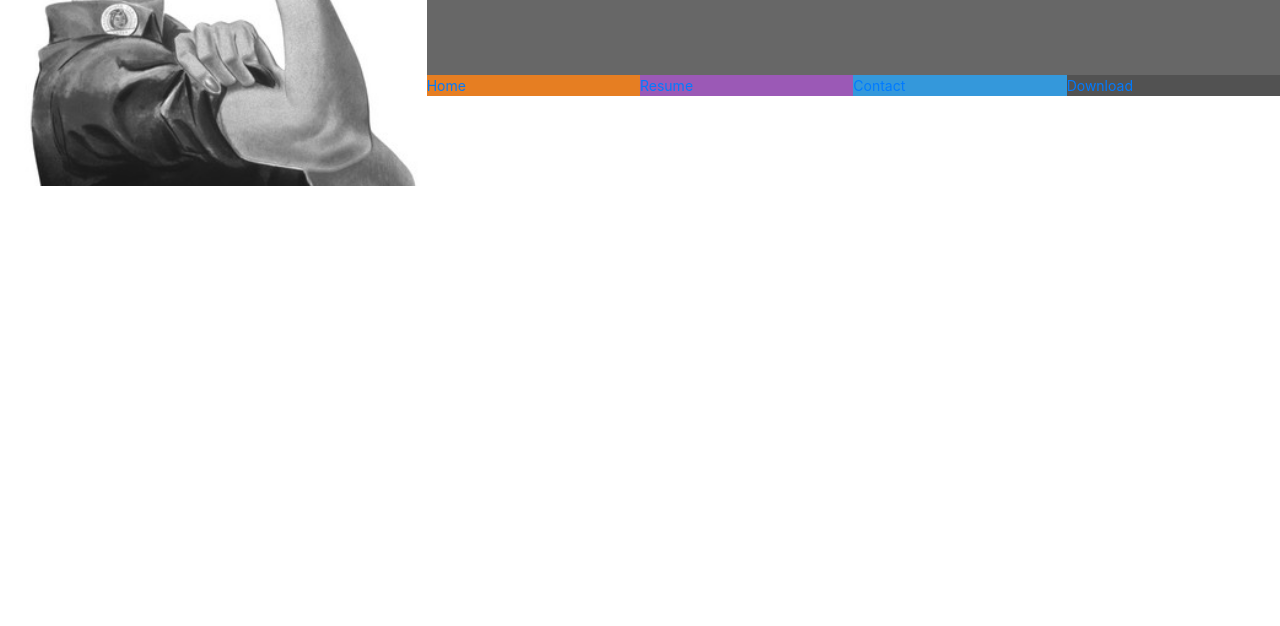
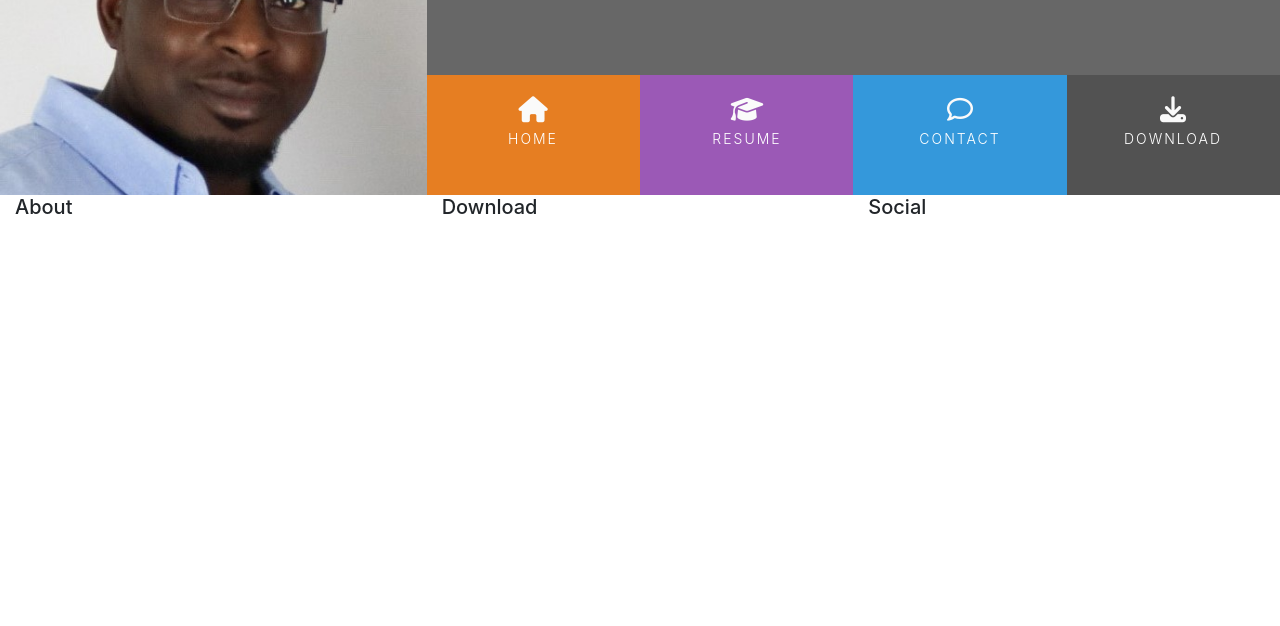
Before and after one commit to Oakani1/Portfolio, a plain HTML site: page index.html in a window 1280 px wide. Shown: the part 174-800 px from the top of the page. Drawn offline with nearby package versions, Linux system fonts and the light colour scheme.

Commit message:
header added, start of footer

```diff
--- a/assets/css/style.css
+++ b/assets/css/style.css
@@ -24,6 +24,7 @@
 }
 
 
+
 /* -------------------------------------------------Heading */
 header {
     margin: 0;
@@ -35,7 +36,7 @@ header {
 
 .logo {
     /* These affect the container it sits in */
-    background: url("../images/rosie.jpg");
+    background: url("../images/profile_3.jpg");
     background-position: center;
     background-repeat: no-repeat;
     background-size: cover;
@@ -72,7 +73,51 @@ header {
     font-size: 0;
 }
 
+#nav {
+    margin: 0;
+}
+
 #nav li {
     font-size: 14px;
     padding: 0;
 }
+
+.menuitem {
+    height: 120px;
+    text-align: center;
+    padding: 0;
+}
+
+.menuitem a {
+    width: 100px;
+    text-decoration: none;
+    color:#ffffff;
+    height: 120px;
+}
+
+.menuitem a i {
+    padding-top: 22px;
+    /* used so that the icon is displayed on its own line */
+    display: block;
+    color: #fafafa;
+    font-size: 26px;
+}
+
+.menuitem span {
+    display: block;
+    width: 100%;
+    padding-top: 5px;
+    text-align: center;
+    text-transform: uppercase;
+    font-size: 14px;
+    font-weight: 300;
+    letter-spacing: 2px
+}
+
+
+/* -------------------------------------------------Hover.css */
+
+.hvr-sweep-to-bottom:before {
+    background: rgba(0, 0, 0, 0.2);
+    height: 120px;
+}
--- a/index.html
+++ b/index.html
@@ -7,6 +7,7 @@
     <meta http-equiv="X-UA-Compatible" content="ie=edge">
     <title>Oluwole Akani's Portfolio (Olu)</title>
 
+
     <!-- Boostrap 4 -->
     <link rel="stylesheet" href="https://cdn.jsdelivr.net/npm/bootstrap@4.6.2/dist/css/bootstrap.min.css"
         integrity="sha384-xOolHFLEh07PJGoPkLv1IbcEPTNtaed2xpHsD9ESMhqIYd0nLMwNLD69Npy4HI+N" crossorigin="anonymous">
@@ -14,8 +15,12 @@
     <!-- Font Awsome -->
     <script src="https://kit.fontawesome.com/dcc078b706.js" crossorigin="anonymous"></script>
 
+    <!-- Link transition -->
+    <link rel="stylesheet" href="https://cdnjs.cloudflare.com/ajax/libs/hover.css/2.1.1/css/hover-min.css" type="text/css" />
+
     <!-- Style sheet -->
     <link rel="stylesheet" href="assets/css/style.css" type="text/css">
+
 
 </head>
 
@@ -37,20 +42,23 @@
                     <div class="col">
                         <!-- list-inline will make a list horizontal -->
                         <ul id="nav" class="list-inline menucontainer">
-                            <li class="col-6 col-sm-3 ui-menu-color-home list-inline-item">
-                                <a href="#"><span>Home</span></a>
+                            <!-- menuitem is css tyle used to edit list-->
+                            <!-- Bootstrap code: col-6 col-sm-3 list-inline-item-->
+                            <!-- hvr-sweep-to-bottom add trasition when hovering-->
+                            <li class="col-6 col-sm-3 ui-menu-color-home list-inline-item menuitem">
+                                <a href="#" class="hvr-sweep-to-bottom"><i class="fa fa-home" aria="true"></i> <span>Home</span></a>
                             </li>
 
-                            <li class="col-6 col-sm-3 ui-menu-color-resume list-inline-item">
-                                <a href="#"><span>Resume</span></a>
+                            <li class="col-6 col-sm-3 ui-menu-color-resume list-inline-item menuitem">
+                                <a href="#" class="hvr-sweep-to-bottom"><i class="fa fa-graduation-cap aria="true"></i> <span>Resume</span></a>
                             </li>
 
-                            <li class="col-6 col-sm-3 ui-menu-color-contact list-inline-item">
-                                <a href="#"><span>Contact</span></a>
+                            <li class="col-6 col-sm-3 ui-menu-color-contact list-inline-item menuitem">
+                                <a href="#" class="hvr-sweep-to-bottom"><i class="fa fa-comment-o" aria="true"></i> <span>Contact</span></a>
                             </li>
 
-                            <li class="col-6 col-sm-3 ui-menu-color-download list-inline-item">
-                                <a href="#"><span>Download</span></a>
+                            <li class="col-6 col-sm-3 ui-menu-color-download list-inline-item menuitem">
+                                <a href="#" class="hvr-sweep-to-bottom"><i class="fa fa-download" aria="true"></i> <span>Download</span></a>
                             </li>
 
                         </ul>
@@ -65,8 +73,20 @@
     <section>
 
     </section>
+    <!-- container fluid makes it a full width flexible container-->
+    <footer class="container-fluid">
+        <div class="row">
+            <div class="col-sm-4">
+                <h5>About</h5>
+            </div>
+            <div class="col-sm-4">
+                <h5>Download</h5>
+            </div>
+            <div class="col-sm-4">
+                <h5>Social</h5>
+            </div>
 
-    <footer>
+        </div>
 
     </footer>
 
```
Also changed, not shown: assets/images/Profile_1.jpg (added), assets/images/profile_2.jpg (added), assets/images/profile_3.jpg (added).
